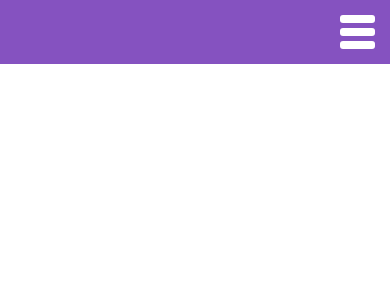
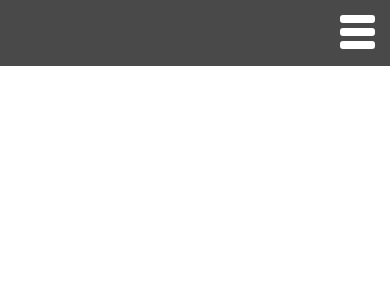
Before and after one commit to omer-os/my-portfolio, a React (Create React App) app: page / in a window 390 px wide. Shown: the top 300 px of the page. Built offline with nearby package versions, Linux system fonts and the light colour scheme.

Commit message:
navigation bar animation and stuff finished

```diff
--- a/src/css/colors.css
+++ b/src/css/colors.css
@@ -1,6 +1,6 @@
 :root{
-    --nav-background-color: rgb(133, 82, 192);
+    --nav-background-color: rgb(73, 73, 73);
     --nav-a-color: white;
-    --nav-a-hovering-color: rgb(248, 178, 132);
+    --nav-a-hovering-color: rgb(106, 124, 206);
     --nav-showbtn-line-color: white;
 }
--- a/src/css/navbar.css
+++ b/src/css/navbar.css
@@ -5,6 +5,7 @@ nav{
     display: flex;
     justify-content: flex-end;
     position: sticky;
+    height: 66px;
 }
 
 .navBarUl{
@@ -16,13 +17,7 @@ nav{
     padding: 20px;
     animation: animateNavUl 1s ease-in-out;
 }
-@keyframes animateNavUl{
-    from {
-        left: -100%;
-        top: -150px;
-        opacity: 0;
-    }
-}
+
 
 a{
     text-decoration: none;
@@ -41,6 +36,7 @@ a:hover{
     margin: 10px;
     display: none;
     cursor: pointer;
+    position: absolute;
 }
 
 .line{
@@ -49,6 +45,8 @@ a:hover{
     background-color: var(--nav-showbtn-line-color);
     border-radius: 3px;
     margin: 5px;
+    position: relative;
+    transition: all .5s ease-in-out;
 }
 
 
@@ -66,9 +64,20 @@ a:hover{
         height: 160px;
         margin-bottom: 5px;
         left: 0px;
-        top: 63px;
+        top: 64px;
         text-align: center;
-        display: none;
+        transition: .5s ease-in-out;
     }
-
+    #showNavBar{
+        display: flex;
+    }
+    #hideNavBar{
+        transform: translate(-100%);
+    }
+    @keyframes animateNavUl{
+        from {
+            left: -100%;
+            opacity: 0;
+        }
+    }
 }
--- a/src/javascript/navbar.jsx
+++ b/src/javascript/navbar.jsx
@@ -9,21 +9,20 @@ function Nav() {
 
     return (
         <nav>
-            <ul className='navBarUl' style={ShowNav ? {
-                'display':'flex'
-            }: {'':''}}>
+            <ul className='navBarUl' id={ShowNav ? 'showNavBar' : 'hideNavBar'}>
                 <li><a href="">Home page</a></li>
                 <li><a href="">About</a></li>
                 <li><a href="">Projects</a></li>
                 <li><a href="">Contacts</a></li>
             </ul>
             <div className="showNavBtn" onClick={showNavFun}>
-                <div className="line"></div>
-                <div className="line"></div>
-                <div className="line"></div>
+                <div className="line" style={ShowNav ? {'transform':'translateY(160%) rotate(45deg)'} : {}}></div>
+                <div className="line" style={ShowNav ? {'opacity' : '0'} : {}}></div>
+                <div className="line" style={ShowNav ? {'transform':'translateY(-150%) rotate(-50deg)'} : {}}></div>
             </div>
         </nav>
     )
 }
+// 'transform' : 'rotate(45deg)','transformOrigin':'center'
 
 export default Nav;
```
